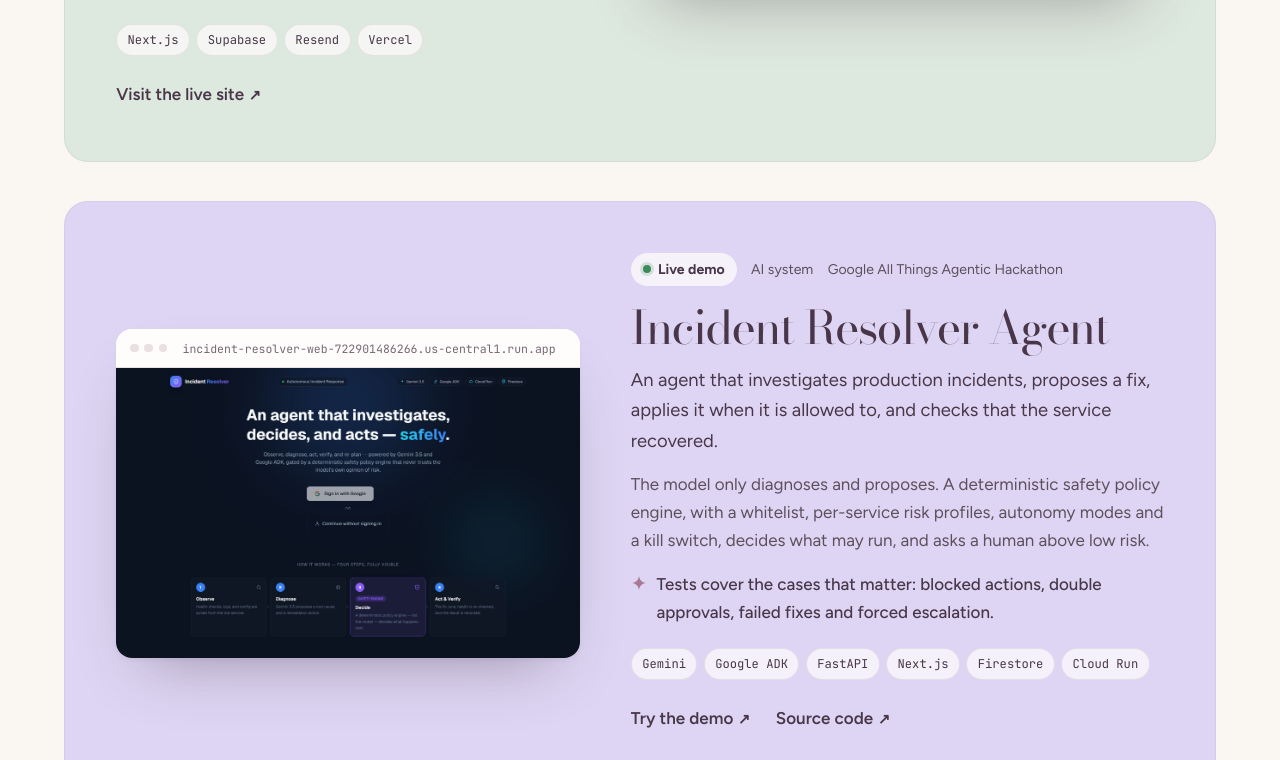
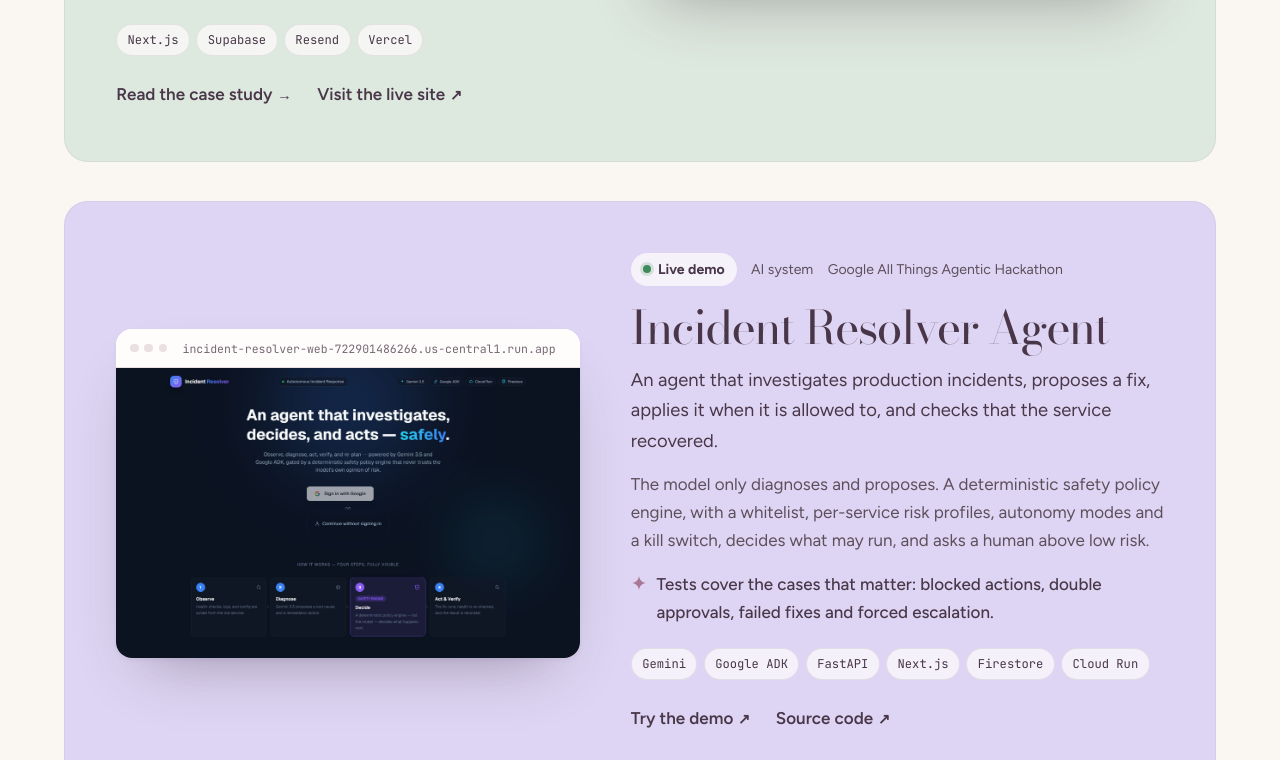
Before and after one commit to ElisaRumSolberg/elisatech-website, a Next.js app: page / in a window 1280 px wide. Shown: the part 1580-2340 px from the top of the page. Built offline with nearby package versions, Linux system fonts and the light colour scheme.

Commit message:
Link the case study from the home page

```diff
--- a/app/content.ts
+++ b/app/content.ts
@@ -10,6 +10,7 @@
   proof?: string;
   stack: string[];
   links: Link[];
+  caseStudy?: string;
   shot: { src: string; width: number; height: number; alt: string };
   tint: "blush" | "lavender" | "sage" | "surface";
 };
@@ -25,6 +26,7 @@
     proof: "Checked with Vitest, Playwright and axe accessibility scans before changes go live.",
     stack: ["Next.js", "Supabase", "Resend", "Vercel"],
     links: [{ label: "Visit the live site", href: "https://www.mangfoldshusetvestland.no/" }],
+    caseStudy: "/projects/mangfoldshuset-vestland",
     shot: { src: "/work/mangfoldshuset.jpg", width: 2160, height: 1170, alt: "Front page of mangfoldshusetvestland.no: a green hero reading 'Et varmt fellesskap i Vestland' beside a photo from a girls' basketball event." },
     tint: "sage",
   },
--- a/app/page.tsx
+++ b/app/page.tsx
@@ -1,6 +1,8 @@
 import Image from "next/image";
+import Link from "next/link";
 import { Nav } from "./components/nav";
 import { ContactForm } from "./components/contact-form";
+import { Footer } from "./components/footer";
 import { Pearl, RevealObserver, Shot, Sparkle } from "./components/motion";
 import { approach, experiments, featured, stack } from "./content";
 
@@ -122,6 +124,11 @@
                     ))}
                   </ul>
                   <div className="project-links">
+                    {p.caseStudy && (
+                      <Link href={p.caseStudy} className="link-arrow">
+                        Read the case study <span aria-hidden="true">→</span>
+                      </Link>
+                    )}
                     {p.links.map((l) => (
                       <External key={l.href} href={l.href}>{l.label}</External>
                     ))}
@@ -277,14 +284,7 @@
         </section>
       </main>
 
-      <footer className="footer">
-        <span className="wordmark small">
-          elisa<span className="dot">.</span>
-          <small>studio</small>
-        </span>
-        <p>Thoughtful technology, beautifully built.</p>
-        <p>© 2026 Elisa Rumeysa Solberg · Bergen</p>
-      </footer>
+      <Footer />
     </>
   );
 }
```
